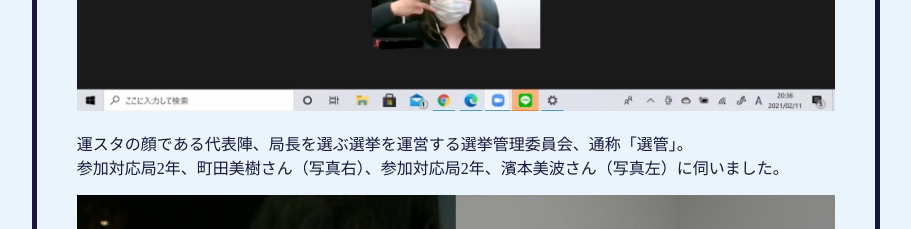
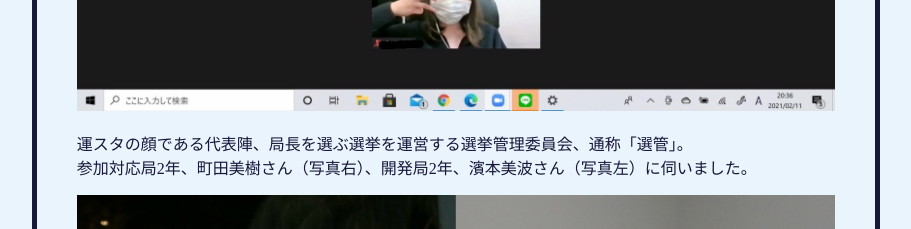
Before and after one commit to wasedasai2021shinkan/article7, a plain HTML site: page index.html in a window 1280 px wide. Shown: the part 9120-9349 px from the top of the page, without its empty margins (184-1095 px from the left). Drawn offline with Linux system fonts and the light colour scheme.

Commit message:
Update index.html

```diff
--- a/index.html
+++ b/index.html
@@ -387,7 +387,7 @@ padding: 0;
 
    <p class="senkan">
                 運スタの顔である代表陣、局長を選ぶ選挙を運営する選挙管理委員会、通称「選管」。<br>
-参加対応局2年、町田美樹さん（写真右）、参加対応局2年、濱本美波さん（写真左）に伺いました。
+参加対応局2年、町田美樹さん（写真右）、開発局2年、濱本美波さん（写真左）に伺いました。
 </p>
 <img class="senkann" src=" hamamiki.png" alt="senkann">
               <style>.senkann {
```
